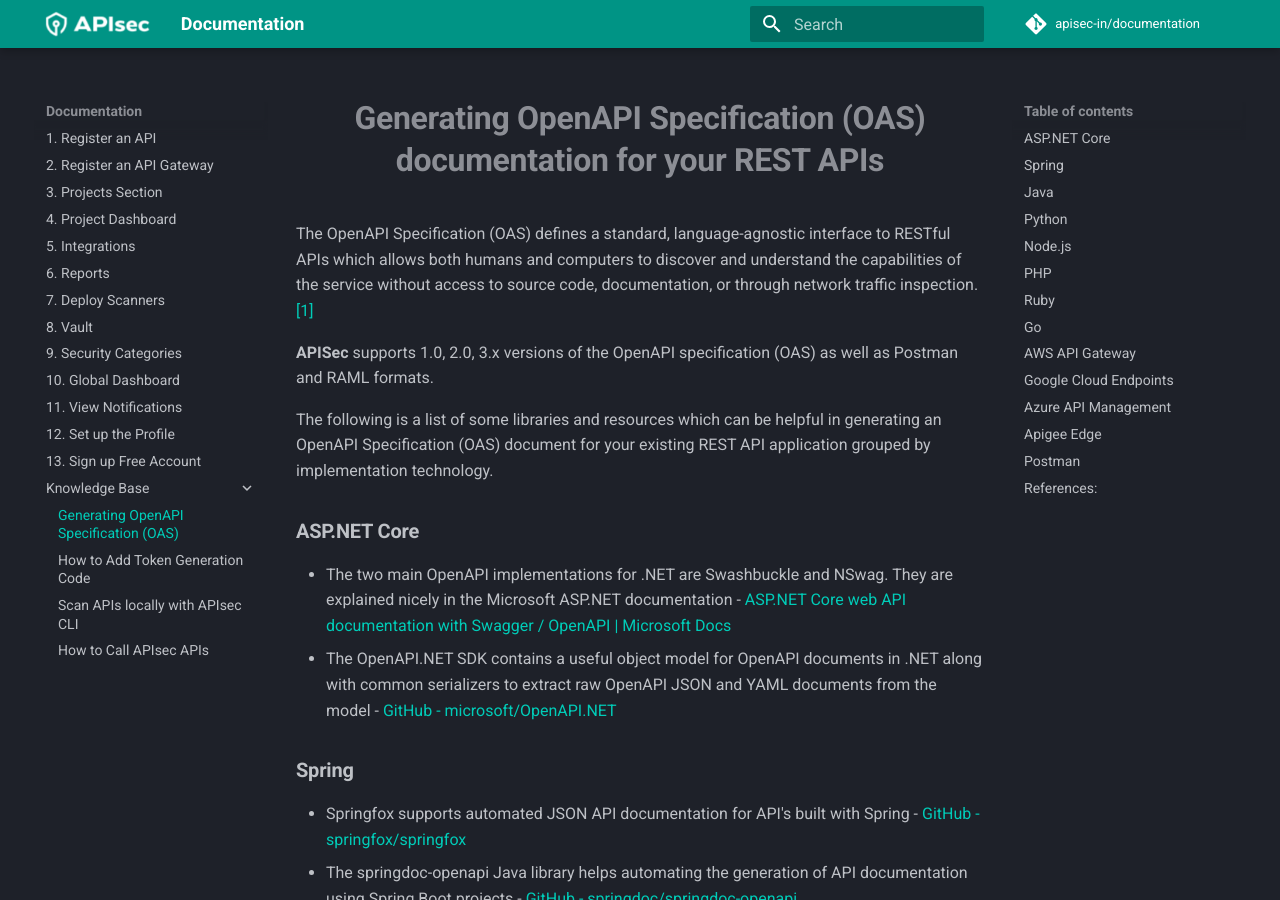
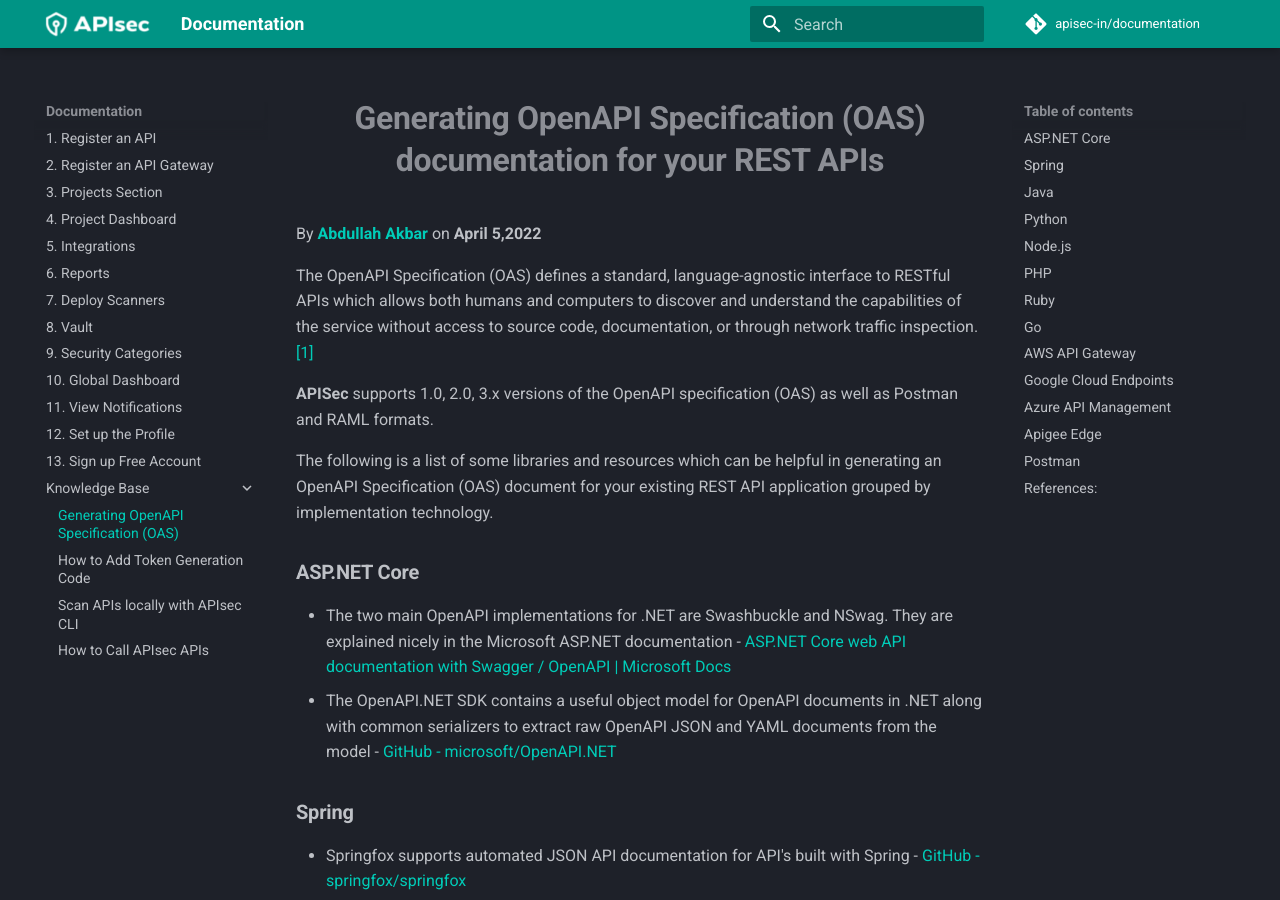
Before and after one commit to apisec-inc/documentation, an MkDocs documentation site: the page built from docs/Generating OAS.md, in a window 1280 px wide and 900 px high. Built offline with MkDocs 1.6.1 and Material for MkDocs 9.7.7, drawn with Linux system fonts in a browser that asks for light colours; comment, search, counter and statistics services are not loaded; some of the changed text lies outside the part shown.

Commit message:
Update Generating OAS.md

```diff
--- a/docs/Generating OAS.md
+++ b/docs/Generating OAS.md
@@ -1,6 +1,6 @@
 <h1 align="center"> <b> Generating OpenAPI Specification (OAS) documentation for your REST APIs </b> </h1>
 
-
+By **[Abdullah Akbar](https://github.com/Abdullah-Akbar)** on **April 5,2022**
 
  The OpenAPI Specification (OAS) defines a standard, language-agnostic interface to RESTful APIs which allows both humans and computers to discover and understand the capabilities of the service without access to source code, documentation, or through network traffic inspection.[[1]](https://www.openapis.org/)
 
```
Also changed, not shown: other parts of docs/Generating OAS.md (+0 -4 lines).
